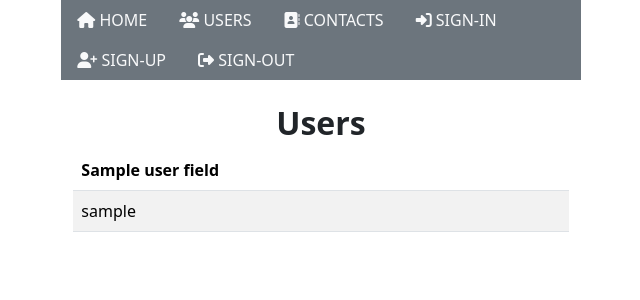
After one commit to MartinKondor/DjangoUserSys, a Django app: template user/templates/user/users.html in a window 1280 px wide. The commit adds this page. Shown: the top 300 px of the page, without its empty margins (319-959 px from the left). Run offline with Django 5.2, Linux system fonts and the light colour scheme; tables that the repository leaves empty hold one stand-in row (values such as "Sample post"); the template is opened without the code that fills it: values that come from a table or form of the project are taken from there, most other values are stand-ins (such as "Sample title", 1, 10 or a date in 2020); parts of the project's set-up code (start-up, migrations or seed data) failed here and were passed over; some libraries are stand-ins or nearby versions.

Commit message:
adding templates and design

```diff
--- /dev/null
+++ b/contact/templates/contact/contact.html
@@ -0,0 +1,5 @@
+{% extends 'master.html' %}
+
+{% block content %}
+<h2 class="mt-2">Contact</h2>
+{% endblock %}
--- /dev/null
+++ b/contact/templates/contact/contacts.html
@@ -0,0 +1,5 @@
+{% extends 'master.html' %}
+
+{% block content %}
+<h2 class="mt-4 text-center fw-bold">Contacts</h2>
+{% endblock %}
--- a/contact/views.py
+++ b/contact/views.py
@@ -3,8 +3,8 @@ from django.http import HttpResponse
 
 
 def contact(request):
-    return HttpResponse("contact")
+    return render(request, "contact/contact.html", {})
 
 
 def contacts(request):
-    return HttpResponse("contacts")
+    return render(request, "contact/contacts.html", {})
--- a/global_templates/master.html
+++ b/global_templates/master.html
@@ -20,26 +20,47 @@
 
         <ul class="nav bg-secondary">
           <li class="nav-item">
-            <a class="nav-link link-light" href="/">HOME</a>
+            <a class="nav-link link-light" href="/">
+              <i class="fa-solid fa-house"></i>
+              HOME
+            </a>
           </li>
           <li class="nav-item">
-            <a class="nav-link link-light" href="/user/users">USERS</a>
+            <a class="nav-link link-light" href="/user/users">
+              <i class="fa-solid fa-users"></i>
+              USERS
+            </a>
           </li>
           <li class="nav-item">
-            <a class="nav-link link-light" href="/contact/contacts">CONTACTS</a>
+            <a class="nav-link link-light" href="/contact/contacts">
+              <i class="fa-solid fa-address-book"></i>
+              CONTACTS
+            </a>
           </li>
           <li class="nav-item">
-            <a class="nav-link link-light" href="/signout">SIGNOUT</a>
+            <a class="nav-link link-light" href="/signin">
+              <i class="fa-solid fa-right-to-bracket"></i>
+              SIGN-IN
+            </a>
           </li>
           <li class="nav-item">
-            <a class="nav-link link-light" href="/signin">SIGNIN</a>
+            <a class="nav-link link-light" href="/signup">
+              <i class="fa-solid fa-user-plus"></i>
+              SIGN-UP
+            </a>
           </li>
           <li class="nav-item">
-            <a class="nav-link link-light" href="/signup">SIGNUP</a>
+            <a class="nav-link link-light" href="/signout">
+              <i class="fa-solid fa-right-from-bracket"></i>
+              SIGN-OUT
+            </a>
           </li>
         </ul>
 
-        {% block content %} {% endblock %}
+        <div class="container mb-4">
+          {% block content %} {% endblock %}
+        </div>
+
         {% bootstrap_javascript %}
       </div>
     </div>
--- /dev/null
+++ b/user/templates/user/user.html
@@ -0,0 +1,5 @@
+{% extends 'master.html' %}
+
+{% block content %}
+<h2 class="mt-2">User</h2>
+{% endblock %}
--- /dev/null
+++ b/user/templates/user/users.html
@@ -0,0 +1,27 @@
+{% extends 'master.html' %}
+
+{% load getattribute %}
+
+{% block content %}
+<h2 class="mt-4 text-center fw-bold">Users</h2>
+
+<table class="table table-striped">
+  <thead>
+    <tr>
+      {% for field_name in user_fields %}
+        <th>{{ field_name }}</th>
+      {% endfor %}
+    </tr>
+  </thead>
+  <tbody>
+    {% for user in users %}
+      <tr>
+        {% for field_name in user_fields %}
+          <td>{{ user|getattribute:field_name }}</td>
+        {% endfor %}
+      </tr>
+    {% endfor %}
+  </tbody>
+</table>
+
+{% endblock %}
```
Also changed, not shown: UserSys/template_tags.py (added, +23 -0 lines), index/templates/index/signin.html (+5 -2 lines), index/templates/index/signup.html (+5 -2 lines), user/views.py (+7 -2 lines).
